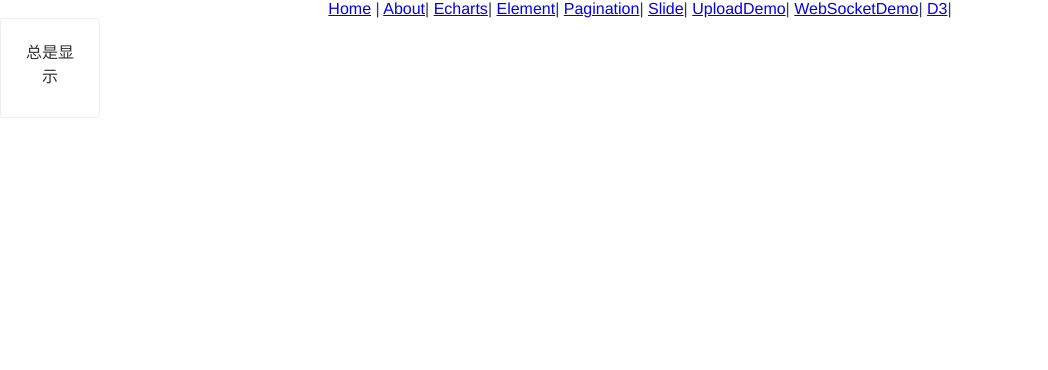
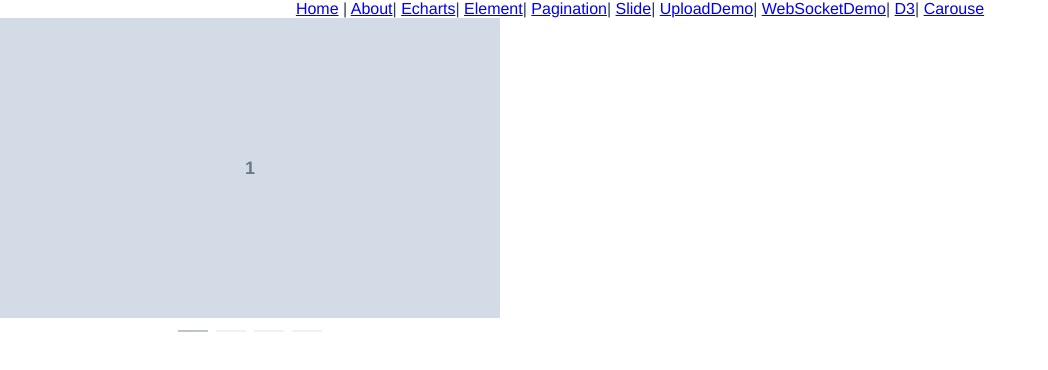
Before and after one commit to keeperLee/vue-template, a Vue app: page /carouse in a window 1280 px wide. Shown: the top 370 px of the page, without its empty margins (0-1048 px from the left). Built offline with nearby package versions, Linux system fonts and the light colour scheme; what vue-monoplasty-slide-verify would draw is missing.

Commit message:
跑马灯

```diff
--- a/src/App.vue
+++ b/src/App.vue
@@ -10,9 +10,10 @@
       <router-link to="/uploadDemo">UploadDemo</router-link>|
       <router-link to="/webSocketDemo">WebSocketDemo</router-link>|
       <router-link to="/Dthree">D3</router-link>|
-        <el-card shadow="hover" style="width: 100px;height: 100px">
-            总是显示
-        </el-card>
+      <router-link to="/carouse">Carouse</router-link>
+<!--        <el-card shadow="hover" style="width: 100px;height: 100px">-->
+<!--            总是显示-->
+<!--        </el-card>-->
     </div>
     <router-view/>
   </div>
--- /dev/null
+++ b/src/components/Carouse.vue
@@ -0,0 +1,37 @@
+<template>
+  <div class="hello">
+    <el-carousel indicator-position="outside" :autoplay=false arrow="never" trigger="click">
+      <el-carousel-item v-for="item in 4" :key="item">
+        <h3>{{ item }}</h3>
+      </el-carousel-item>
+    </el-carousel>
+  </div>
+</template>
+
+<script>
+export default {
+  name: 'HelloWorld',
+  props: {
+    msg: String
+  }
+}
+</script>
+
+<!-- Add "scoped" attribute to limit CSS to this component only -->
+<style scoped lang="stylus">
+.hello
+    width 500px
+    height 500px
+    .el-carousel__item h3
+        color: #475669;
+        font-size: 18px;
+        opacity: 0.75;
+        line-height: 300px;
+        margin: 0;
+
+    .el-carousel__item:nth-child(2n)
+        background-color: orange;
+
+    .el-carousel__item:nth-child(2n+1)
+        background-color: #d3dce6;
+</style>
--- a/src/router/index.js
+++ b/src/router/index.js
@@ -73,6 +73,14 @@ const routes = [
         // which is lazy-loaded when the route is visited.
         component: () => import(/* webpackChunkName: "about" */ '../components/D3demo.vue')
     },
+    {
+        path: '/carouse',
+        name: 'Carouse',
+        // route level code-splitting
+        // this generates a separate chunk (about.[hash].js) for this route
+        // which is lazy-loaded when the route is visited.
+        component: () => import(/* webpackChunkName: "about" */ '../components/Carouse.vue')
+    }
 ]
 
 const router = new VueRouter({
```
Also changed, not shown: 1 other file (tests, documents, lock files or other folders).
